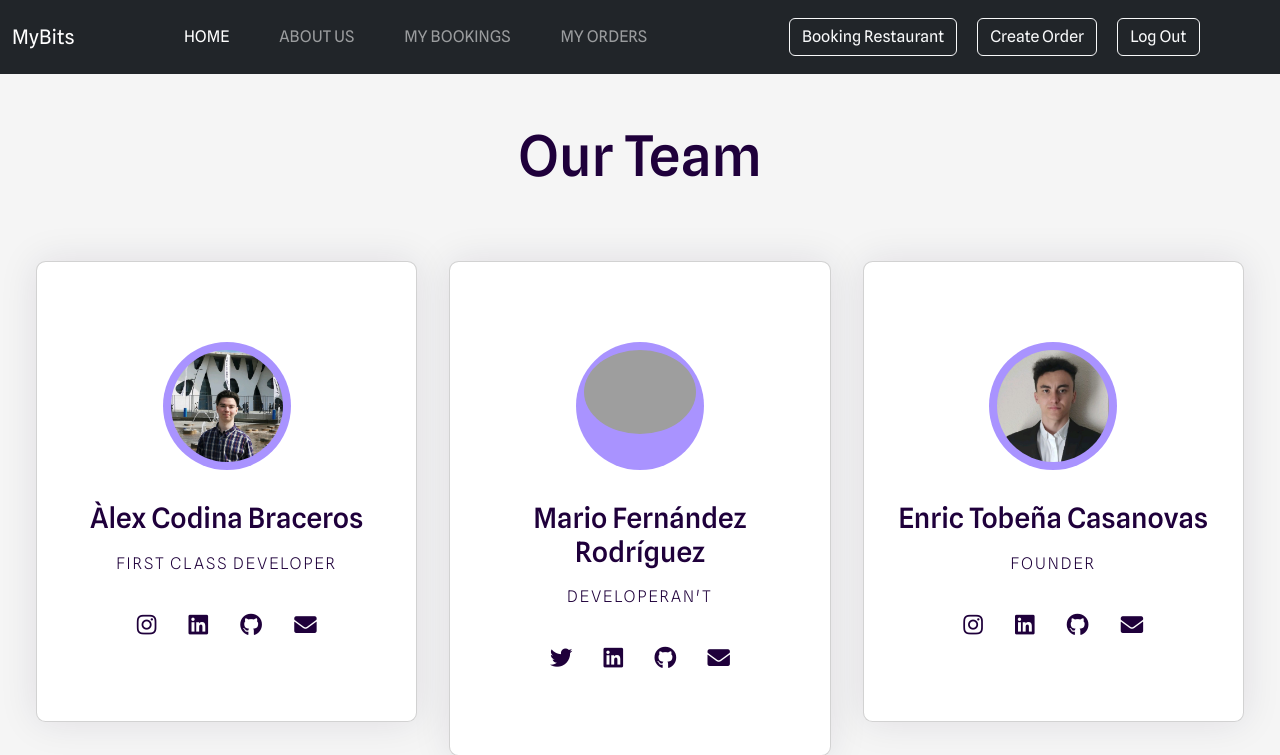
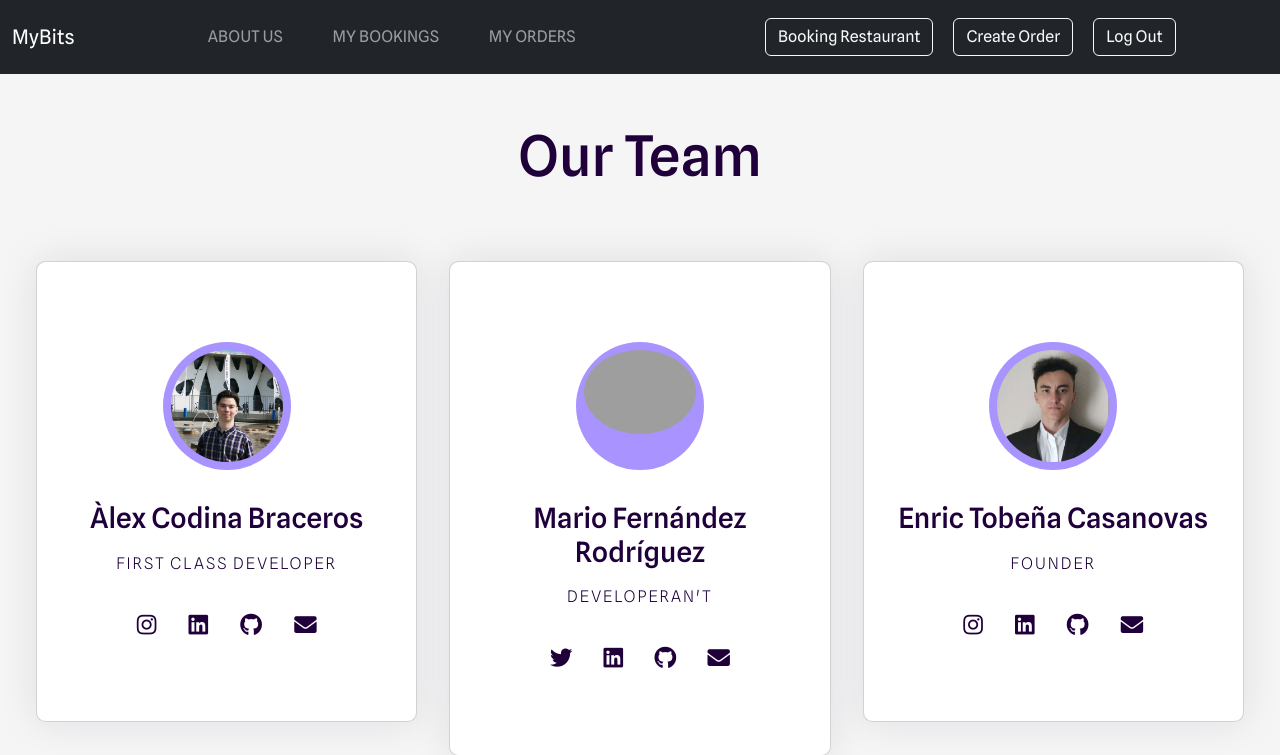
Before and after one commit to poltriquell/MyBits_Web_Project, a Django app: page /about_us/ in a window 1280 px wide. Shown: the top 755 px of the page. Run offline with Django 4.2, Linux system fonts and the light colour scheme; a user stored in the database is signed in; some libraries are stand-ins or nearby versions; grey boxes are pictures that could not be loaded.

Commit message:
final commit act 3

```diff
--- a/DjangoApp/mybits/web/templates/html/base.html
+++ b/DjangoApp/mybits/web/templates/html/base.html
@@ -40,9 +40,6 @@
       <div class="collapse navbar-collapse" id="navbarSupportedContent">
         <ul class="navbar-nav me-auto mb-2 mb-lg-0">
           <li class="nav-item">
-            <a class="nav-link active" aria-current="page" href="#heroSlider"> Home </a>
-          </li>
-          <li class="nav-item">
             <a class="nav-link" href=""{% url 'about-us' %}"/"> About Us </a>
           </li>
 
```
